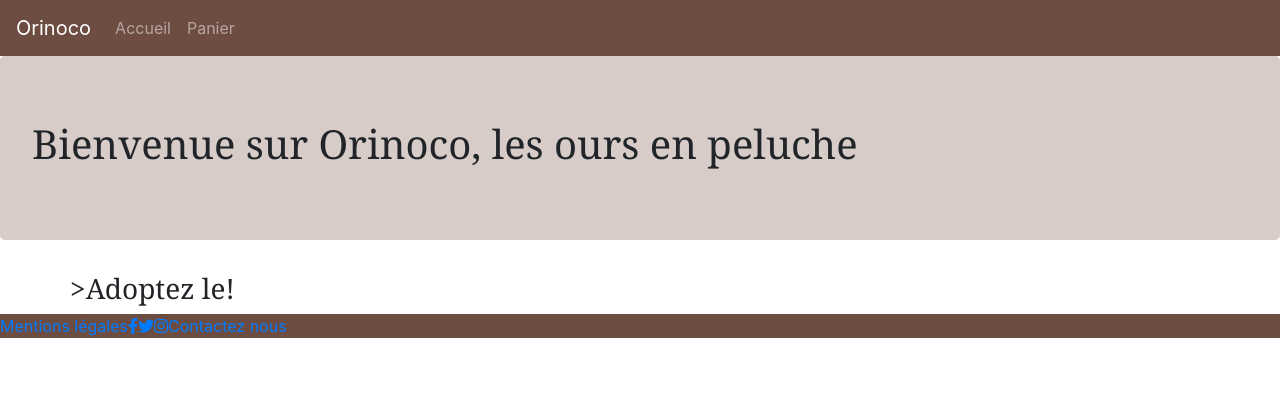
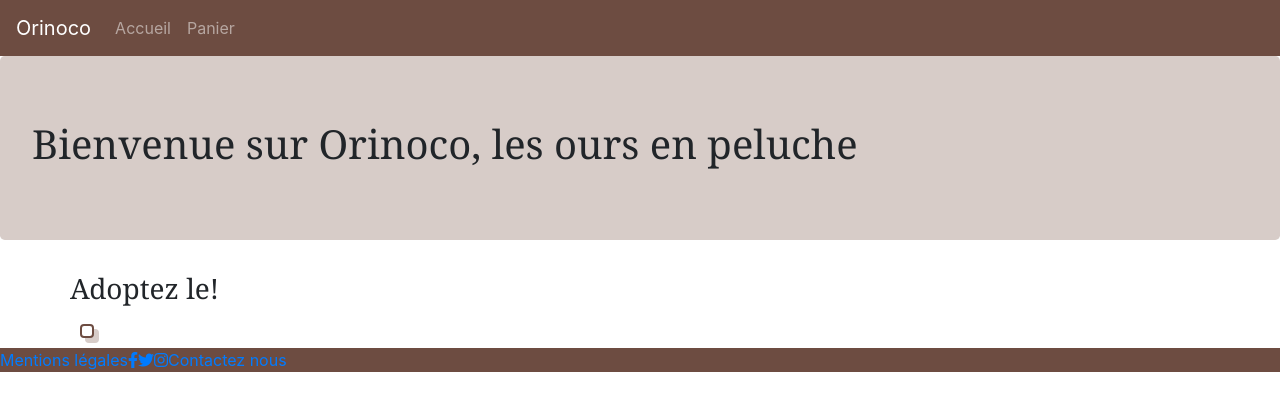
Before and after one commit to Sandrine-dev/OpenclassroomProject5, a website: page produit.html in a window 1280 px wide. Drawn offline with nearby package versions, Linux system fonts and the light colour scheme.

Commit message:
modification page produit

```diff
--- a/produit.html
+++ b/produit.html
@@ -47,11 +47,15 @@
 
     <section class="container">
 
-      <h3 class="row">>Adoptez le!</h3>
+      <h3 class="row">Adoptez le!</h3>
 
-      <div class="row">
-            <!--Contiendra l'article en question-->
-      </div>
+      <article class="row">
+
+        <div id="ProduitP" class="card"></div>
+
+            <!--Contiendra les informations-->
+
+      </article>
 
       </section>
 
@@ -76,5 +80,7 @@
 
         </div>
       </footer>
+
+      <script src="java/produits.js"></script>
   </body>
 </html>
```
